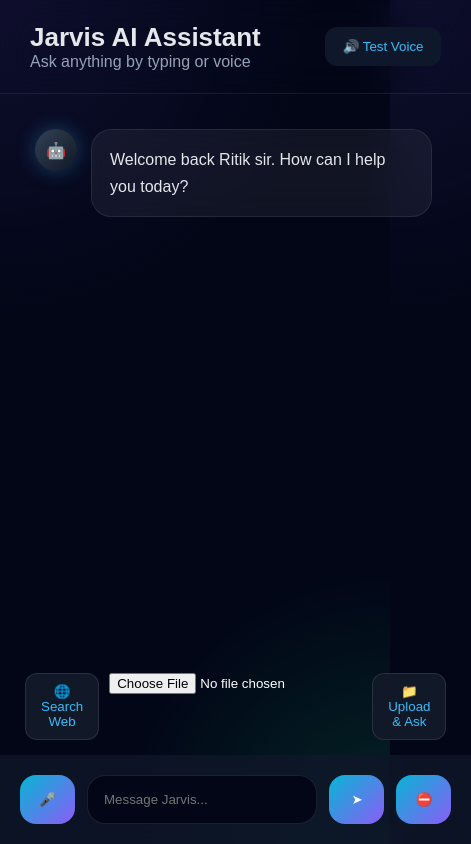
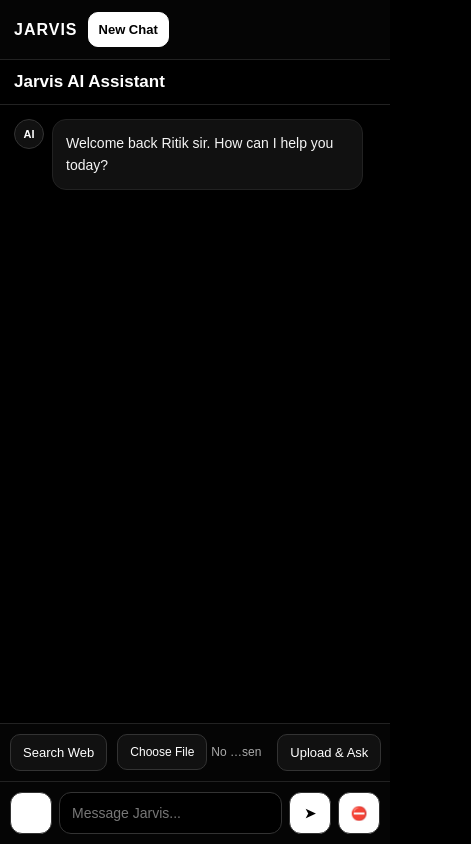
Before and after one commit to Ritiksharma2001/Personal-AI-Project, a website: page public/index.html in a window 390 px wide. Shown: the whole page, 471 px wide, since content can reach past the window. Drawn offline with Linux system fonts and the light colour scheme.

Commit message:
update UI to dark with white and black

```diff
--- a/public/index.html
+++ b/public/index.html
@@ -11,13 +11,13 @@
   <div class="app">
 
     <aside class="sidebar">
-      <h2>🤖 JARVIS</h2>
-      <button onclick="newChat()">+ New Chat</button>
+      <h2>JARVIS</h2>
+      <button onclick="newChat()">New Chat</button>
 
       <div class="side-info">
-        <p>🎤 Voice Assistant</p>
-        <p>⚡ Powered by Gemini</p>
-        <p>🧠 Smart AI Mode</p>
+        <p> Voice Assistant</p>
+        <p> Powered by Gemini</p>
+        <p>Smart AI Mode</p>
       </div>
     </aside>
 
@@ -28,12 +28,12 @@
           <p>Ask anything by typing or voice</p>
         </div>
 
-        <button onclick="testVoice()">🔊 Test Voice</button>
+        <button onclick="testVoice()">Test Voice</button>
       </header>
 
       <section id="chatBox" class="chat-box">
         <div class="message ai">
-          <div class="avatar">🤖</div>
+          <div class="avatar"></div>
           <div class="bubble">
             Welcome back Ritik sir. How can I help you today?
           </div>
@@ -41,13 +41,13 @@
       </section>
 
       <div class="tools">
-        <button onclick="searchWeb()">🌐 Search Web</button>
+        <button onclick="searchWeb()">Search Web</button>
         <input type="file" id="fileInput" />
-        <button onclick="uploadFile()">📁 Upload & Ask</button>
+        <button onclick="uploadFile()">Upload & Ask</button>
       </div>
 
       <div class="controls">
-        <button onclick="startListening()">🎤</button>
+        <button onclick="startListening()"></button>
         <input id="userInput" type="text" placeholder="Message Jarvis..." />
         <button onclick="sendMessage()">➤</button>
         <button onclick="stopListening()">⛔</button>
--- a/public/style.css
+++ b/public/style.css
@@ -1,404 +1,342 @@
-*{
-  margin:0;
-  padding:0;
-  box-sizing:border-box;
+* {
+  margin: 0;
+  padding: 0;
+  box-sizing: border-box;
 }
 
-body{
-  font-family:'Poppins',sans-serif;
-  background:
-  radial-gradient(circle at top left,#1e1b4b,transparent 35%),
-  radial-gradient(circle at bottom right,#064e3b,transparent 30%),
-  #020617;
-
-  color:#e5e7eb;
-  height:100vh;
-  overflow:hidden;
+body {
+  font-family: "Poppins", sans-serif;
+  background: #000;
+  color: #fff;
+  min-height: 100vh;
+  overflow: hidden;
 }
 
-/* APP */
-
-.app{
-  height:100vh;
-  display:flex;
+.app {
+  display: flex;
+  height: 100vh;
+  background: #000;
 }
 
-
 /* SIDEBAR */
-
-.sidebar{
-  width:280px;
-  padding:25px;
-
-  background:
-  rgba(15,23,42,0.75);
-
-  backdrop-filter:blur(20px);
-
-  border-right:
-  1px solid rgba(255,255,255,0.08);
+.sidebar {
+  width: 260px;
+  background: #050505;
+  border-right: 1px solid #222;
+  padding: 22px;
 }
 
-
-.sidebar h2{
-  font-size:24px;
-  margin-bottom:25px;
-
-  background:
-  linear-gradient(90deg,#38bdf8,#a78bfa);
-
-  -webkit-background-clip:text;
-  color:transparent;
+.sidebar h2 {
+  font-size: 22px;
+  margin-bottom: 24px;
+  color: #fff;
+  letter-spacing: 1px;
 }
 
-
-.sidebar button{
-  width:100%;
-  padding:14px;
-
-  border:none;
-  border-radius:15px;
-
-  background:
-  linear-gradient(
-  135deg,
-  #2563eb,
-  #7c3aed
-  );
-
-  color:white;
-
-  cursor:pointer;
-
-  box-shadow:
-  0 0 25px rgba(124,58,237,.4);
+.sidebar button {
+  width: 100%;
+  padding: 13px;
+  border-radius: 10px;
+  border: 1px solid #fff;
+  background: #fff;
+  color: #000;
+  font-weight: 600;
+  cursor: pointer;
 }
 
-
-.side-info{
-  margin-top:35px;
-  color:#94a3b8;
-  line-height:2;
+.side-info {
+  margin-top: 28px;
+  color: #aaa;
+  line-height: 1.9;
+  font-size: 14px;
 }
 
-
-
-/* CHAT AREA */
-
-
-.chat-area{
-  flex:1;
-
-  display:flex;
-  flex-direction:column;
-
-  background:
-  rgba(2,6,23,.55);
+/* MAIN */
+.chat-area {
+  flex: 1;
+  display: flex;
+  flex-direction: column;
+  background: #000;
 }
 
-
-
-/* HEADER */
-
-.topbar{
-
-  padding:22px 30px;
-
-  display:flex;
-  justify-content:space-between;
-  align-items:center;
-
-  border-bottom:
-  1px solid rgba(255,255,255,.08);
-
-  backdrop-filter:blur(20px);
+.topbar {
+  padding: 18px 24px;
+  border-bottom: 1px solid #222;
+  display: flex;
+  justify-content: space-between;
+  align-items: center;
 }
 
-
-.topbar h1{
-
-  font-size:26px;
-
+.topbar h1 {
+  font-size: 22px;
+  color: #fff;
 }
 
-
-.topbar p{
-
-  color:#94a3b8;
+.topbar p {
+  color: #aaa;
+  font-size: 14px;
 }
 
-
-.topbar button{
-
-  padding:12px 18px;
-
-  border-radius:12px;
-  border:none;
-
-  background:#0f172a;
-  color:#38bdf8;
-
-  cursor:pointer;
+.topbar button {
+  padding: 10px 14px;
+  border-radius: 10px;
+  border: 1px solid #444;
+  background: #111;
+  color: #fff;
+  cursor: pointer;
 }
 
-
 /* CHAT */
-
-
-.chat-box{
-
-  flex:1;
-
-  padding:35px;
-
-  overflow-y:auto;
-
+.chat-box {
+  flex: 1;
+  padding: 24px;
+  overflow-y: auto;
 }
 
-
-
-.message{
-
-  display:flex;
-
-  gap:14px;
-
-  margin-bottom:22px;
-
-  animation:show .3s ease;
-
+.message {
+  display: flex;
+  gap: 12px;
+  margin-bottom: 18px;
 }
 
-
-.message.user{
-
-  justify-content:flex-end;
-
+.message.user {
+  justify-content: flex-end;
 }
 
-
-.avatar{
-
-  width:42px;
-  height:42px;
-
-  border-radius:50%;
-
-  display:grid;
-  place-items:center;
-
-  background:
-  linear-gradient(
-  135deg,
-  #334155,
-  #111827
-  );
-
-  box-shadow:
-  0 0 20px rgba(56,189,248,.3);
+.avatar {
+  width: 36px;
+  height: 36px;
+  border-radius: 50%;
+  background: #111;
+  border: 1px solid #333;
+  display: grid;
+  place-items: center;
+  font-size: 0;
 }
 
-
-
-.message.user .avatar{
-
-  order:2;
-
+.avatar::before {
+  content: "AI";
+  font-size: 11px;
+  color: #fff;
+  font-weight: 600;
 }
 
-
-
-.bubble{
-
-  max-width:70%;
-
-  padding:16px 18px;
-
-  border-radius:20px;
-
-  line-height:1.7;
-
-  background:
-  rgba(255,255,255,.06);
-
-  border:
-  1px solid rgba(255,255,255,.08);
-
-  backdrop-filter:blur(15px);
-
+.message.user .avatar {
+  order: 2;
 }
 
-
-
-.message.user .bubble{
-
-  background:
-  linear-gradient(
-  135deg,
-  #2563eb,
-  #7c3aed
-  );
-
+.message.user .avatar::before {
+  content: "YOU";
 }
 
+.bubble {
+  max-width: 70%;
+  padding: 14px 16px;
+  border-radius: 14px;
+  line-height: 1.6;
+  background: #111;
+  border: 1px solid #222;
+  color: #f5f5f5;
+  font-size: 15px;
+}
 
+.message.user .bubble {
+  background: #fff;
+  color: #000;
+  border-color: #fff;
+}
+
+/* TOOLS */
+.tools {
+  display: flex;
+  gap: 10px;
+  padding: 12px 20px;
+  border-top: 1px solid #222;
+  background: #050505;
+}
+
+.tools button,
+.tools input::file-selector-button {
+  padding: 10px 12px;
+  border-radius: 10px;
+  border: 1px solid #333;
+  background: #111;
+  color: #fff;
+  cursor: pointer;
+}
+
+.tools input {
+  color: #aaa;
+  max-width: 220px;
+}
 
 /* INPUT */
-
-.controls{
-
-  padding:20px;
-
-  display:flex;
-
-  gap:12px;
-
-  background:
-  rgba(15,23,42,.8);
-
-  backdrop-filter:blur(20px);
+.controls {
+  display: flex;
+  gap: 10px;
+  padding: 16px 20px;
+  border-top: 1px solid #222;
+  background: #050505;
 }
 
-
-.controls input{
-
-  flex:1;
-
-  padding:16px;
-
-  border-radius:18px;
-
-  border:
-  1px solid rgba(255,255,255,.1);
-
-  background:#020617;
-
-  color:white;
-
-  outline:none;
+.controls input {
+  flex: 1;
+  padding: 14px;
+  border-radius: 12px;
+  border: 1px solid #333;
+  background: #000;
+  color: #fff;
+  outline: none;
+  font-size: 15px;
 }
 
-
-
-.controls button{
-
-  width:55px;
-
-  border-radius:16px;
-
-  border:none;
-
-  background:
-  linear-gradient(
-  135deg,
-  #06b6d4,
-  #8b5cf6
-  );
-
-  color:white;
-
-  cursor:pointer;
-
+.controls input::placeholder {
+  color: #777;
 }
 
-
-/* SPEAK BUTTON */
-
-
-.speak-btn{
-
-  margin-top:10px;
-
-  padding:6px 12px;
-
-  border:none;
-
-  border-radius:20px;
-
-  background:#020617;
-
-  color:#38bdf8;
-
-  cursor:pointer;
-
+.controls button {
+  width: 48px;
+  border-radius: 12px;
+  border: 1px solid #333;
+  background: #fff;
+  color: #000;
+  cursor: pointer;
+  font-weight: 700;
 }
 
-
-/* TOOLS */
-
-
-.tools{
-
-  display:flex;
-
-  gap:10px;
-
-  padding:15px 25px;
-
+.speak-btn {
+  margin-top: 10px;
+  padding: 6px 10px;
+  border: 1px solid #333;
+  border-radius: 8px;
+  background: #000;
+  color: #fff;
+  cursor: pointer;
 }
 
+/* RESPONSIVE */
+@media (max-width: 900px) {
+  .sidebar {
+    width: 210px;
+  }
 
-.tools button{
-
-  background:#111827;
-
-  border:
-  1px solid rgba(255,255,255,.1);
-
-  color:#38bdf8;
-
-  padding:10px 15px;
-
-  border-radius:12px;
-
+  .bubble {
+    max-width: 78%;
+  }
 }
 
+@media (max-width: 700px) {
+  body {
+    overflow: hidden;
+  }
 
-.tools input{
+  .app {
+    flex-direction: column;
+  }
 
-  color:white;
+  .sidebar {
+    width: 100%;
+    height: auto;
+    padding: 12px 14px;
+    border-right: none;
+    border-bottom: 1px solid #222;
+    display: flex;
+    align-items: center;
+    gap: 10px;
+  }
 
+  .sidebar h2 {
+    font-size: 18px;
+    margin-bottom: 0;
+    white-space: nowrap;
+  }
+
+  .sidebar button {
+    width: auto;
+    padding: 10px 12px;
+    font-size: 13px;
+  }
+
+  .side-info {
+    display: none;
+  }
+
+  .topbar {
+    padding: 12px 14px;
+  }
+
+  .topbar h1 {
+    font-size: 17px;
+  }
+
+  .topbar p {
+    display: none;
+  }
+
+  .topbar button {
+    display: none;
+  }
+
+  .chat-box {
+    padding: 14px;
+  }
+
+  .avatar {
+    width: 30px;
+    height: 30px;
+  }
+
+  .bubble {
+    max-width: 82%;
+    font-size: 14px;
+    padding: 12px 13px;
+  }
+
+  .tools {
+    padding: 10px;
+    overflow-x: auto;
+  }
+
+  .tools button {
+    white-space: nowrap;
+    font-size: 13px;
+  }
+
+  .tools input {
+    max-width: 150px;
+    font-size: 12px;
+  }
+
+  .controls {
+    padding: 10px;
+    gap: 7px;
+  }
+
+  .controls input {
+    padding: 12px;
+    font-size: 14px;
+  }
+
+  .controls button {
+    width: 42px;
+    min-width: 42px;
+  }
 }
 
+@media (max-width: 420px) {
+  .sidebar h2 {
+    font-size: 16px;
+  }
 
+  .sidebar button {
+    padding: 9px 10px;
+  }
 
-/* ANIMATION */
+  .message {
+    gap: 8px;
+  }
 
-
-@keyframes show{
-
-from{
-
-opacity:0;
-transform:translateY(10px);
-
+  .bubble {
+    max-width: 86%;
+  }
 }
-
-to{
-
-opacity:1;
-transform:translateY(0);
-
-}
-
-}
-
-
-/* MOBILE */
-
-@media(max-width:768px){
-
-.sidebar{
-
-display:none;
-
-}
-
-
-.bubble{
-
-max-width:85%;
-
-}
-
-}
```
